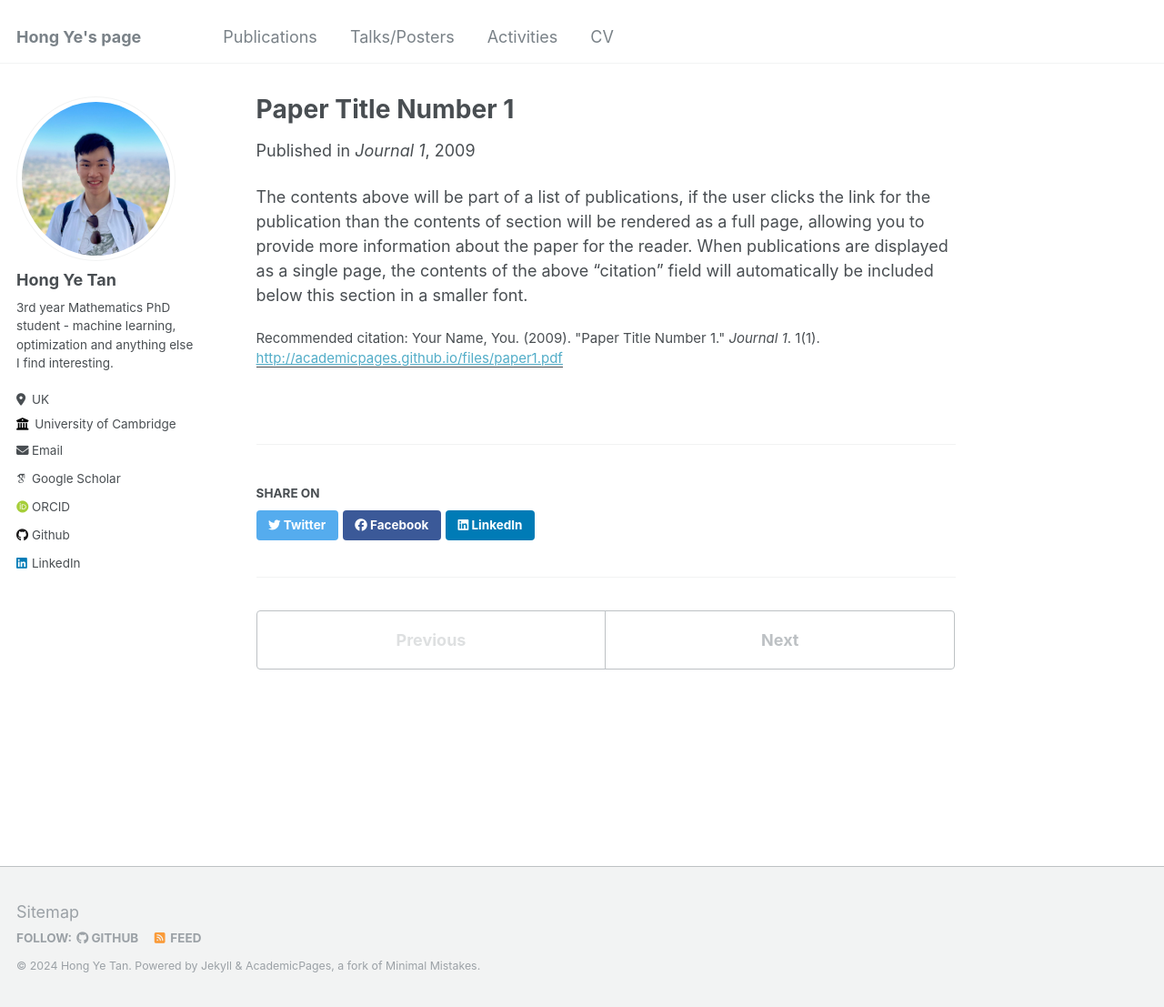
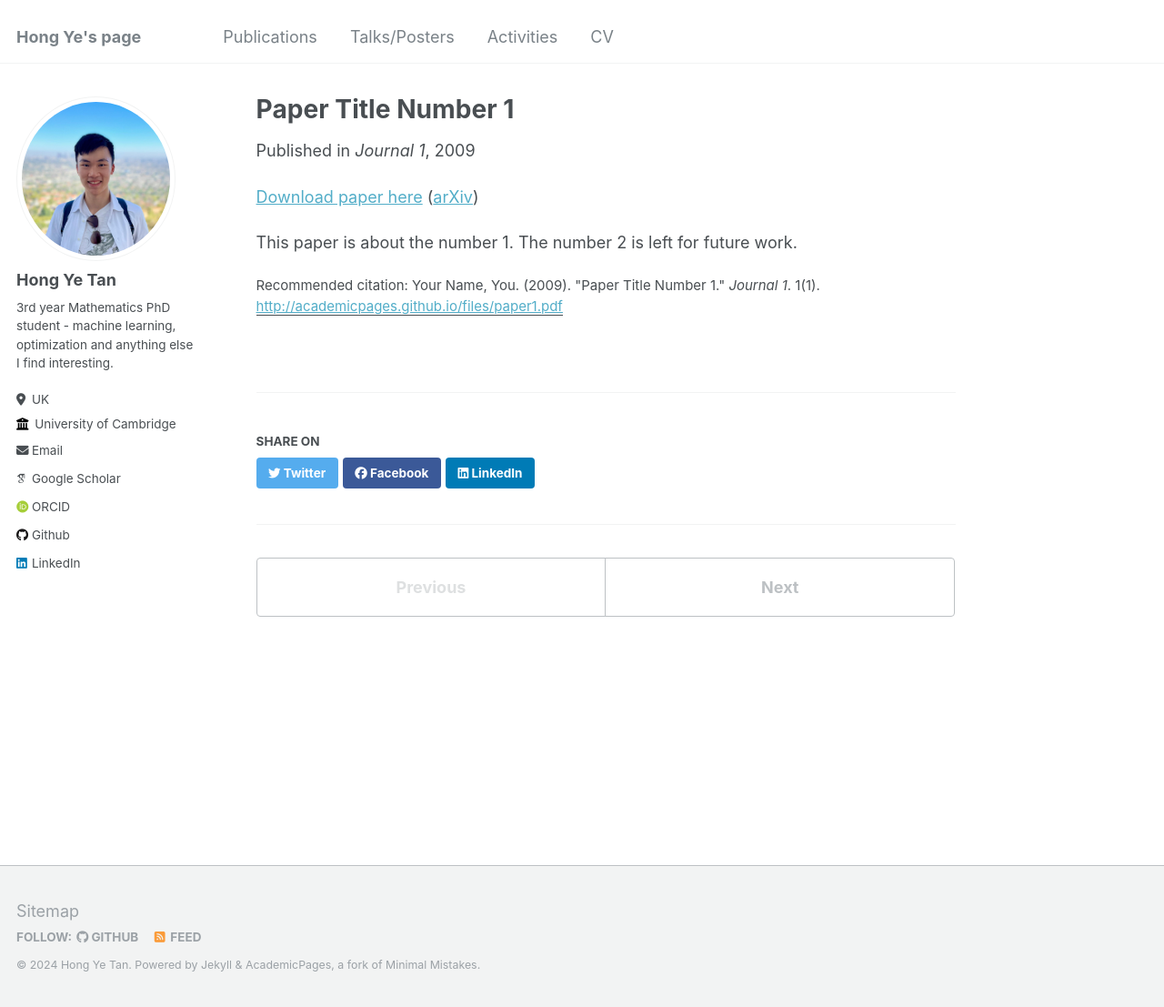
Before and after one commit to samcheng123/Personal-Website, a Jekyll site: the page built from _publications/2009-10-01-paper-title-number-1.md, in a window 1280 px wide and 1107 px high. Shown: the whole window at 91% size. Built offline with Jekyll 4.4.1, drawn with Linux system fonts in a browser that asks for light colours; some web fonts are replaced.

Commit message:
update pubs

```diff
--- a/_includes/archive-single.html
+++ b/_includes/archive-single.html
@@ -56,8 +56,11 @@
       <p>Recommended citation: {{ post.citation }} <a href="{{ post.paperurl }}">{{ post.paperurl }}</a></p>
     {% elsif post.citation %}
       <p>Recommended citation: {{ post.citation }} </p>
+    {% elsif post.paperurl and post.arxiv %}
+      <p><a href="{{ post.paperurl }}">{{ (Paper) }}<a href="{{ post.arxiv }}">{{ (arXiv) }}</a></p>
     {% elsif post.paperurl %}
       <p class="wordwrap">Download <a href=" {{ post.paperurl }} ">here</a></p>
+
     {% endif %}
 
   </article>
--- a/_publications/2009-10-01-paper-title-number-1.md
+++ b/_publications/2009-10-01-paper-title-number-1.md
@@ -6,7 +6,10 @@ excerpt: 'This paper is about the number 1. The number 2 is left for future work
 date: 2009-10-01
 venue: 'Journal 1'
 paperurl: 'http://academicpages.github.io/files/paper1.pdf'
+arxiv: 'https://arxiv.org/'
 citation: 'Your Name, You. (2009). &quot;Paper Title Number 1.&quot; <i>Journal 1</i>. 1(1).'
 ---
 
-The contents above will be part of a list of publications, if the user clicks the link for the publication than the contents of section will be rendered as a full page, allowing you to provide more information about the paper for the reader. When publications are displayed as a single page, the contents of the above "citation" field will automatically be included below this section in a smaller font.
+<a href='http://academicpages.github.io/files/paper1.pdf'>Download paper here</a> (<a href='https://arxiv.org/'>arXiv</a>)
+
+This paper is about the number 1. The number 2 is left for future work.
```
Also changed, not shown: _publications/2010-10-01-paper-title-number-2.md (+4 -1 lines), _publications/2015-10-01-paper-title-number-3.md (+4 -1 lines), markdown_generator/publications.py (+9 -2 lines), markdown_generator/publications.tsv (+4 -4 lines), 1 other file.
